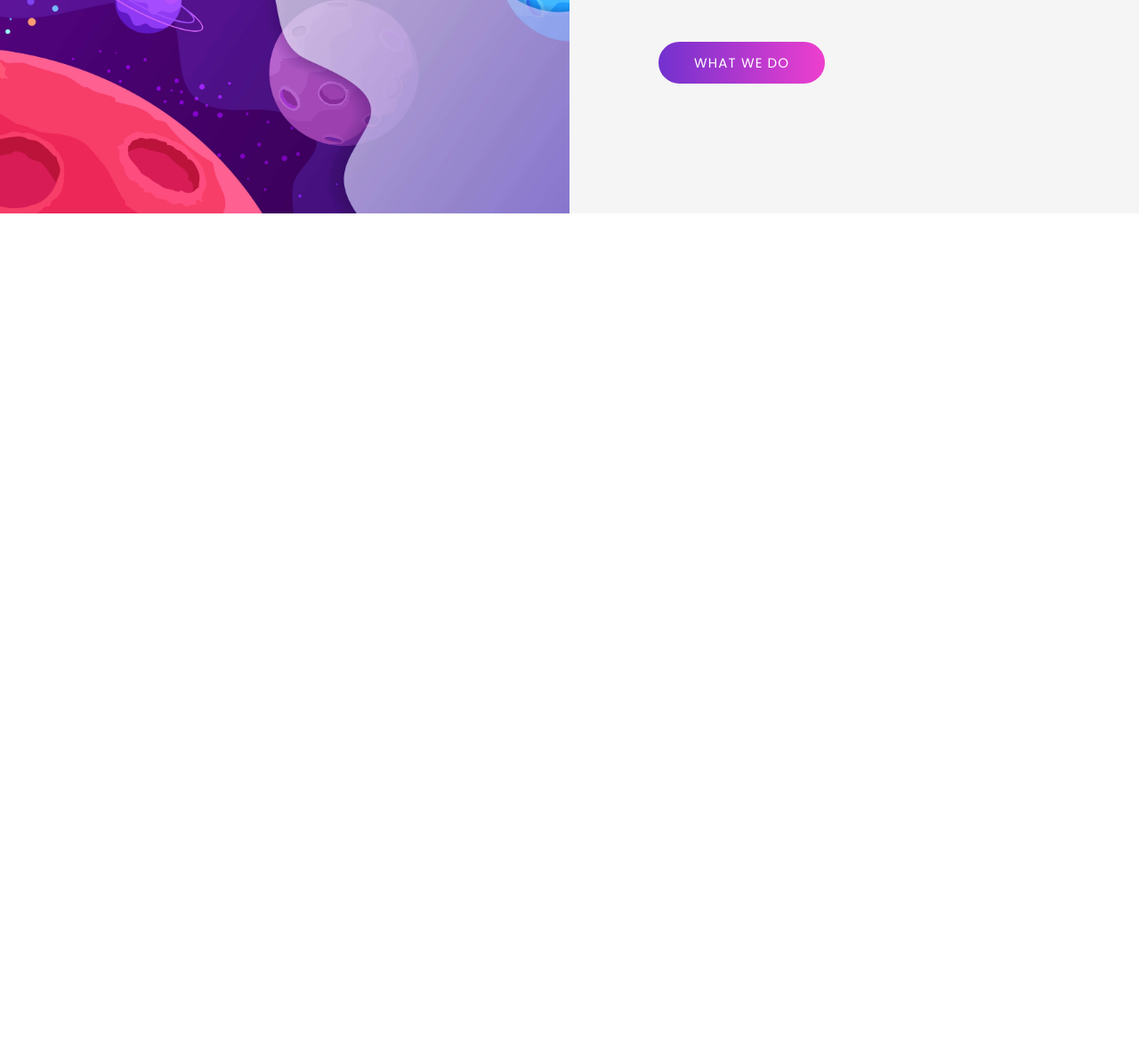
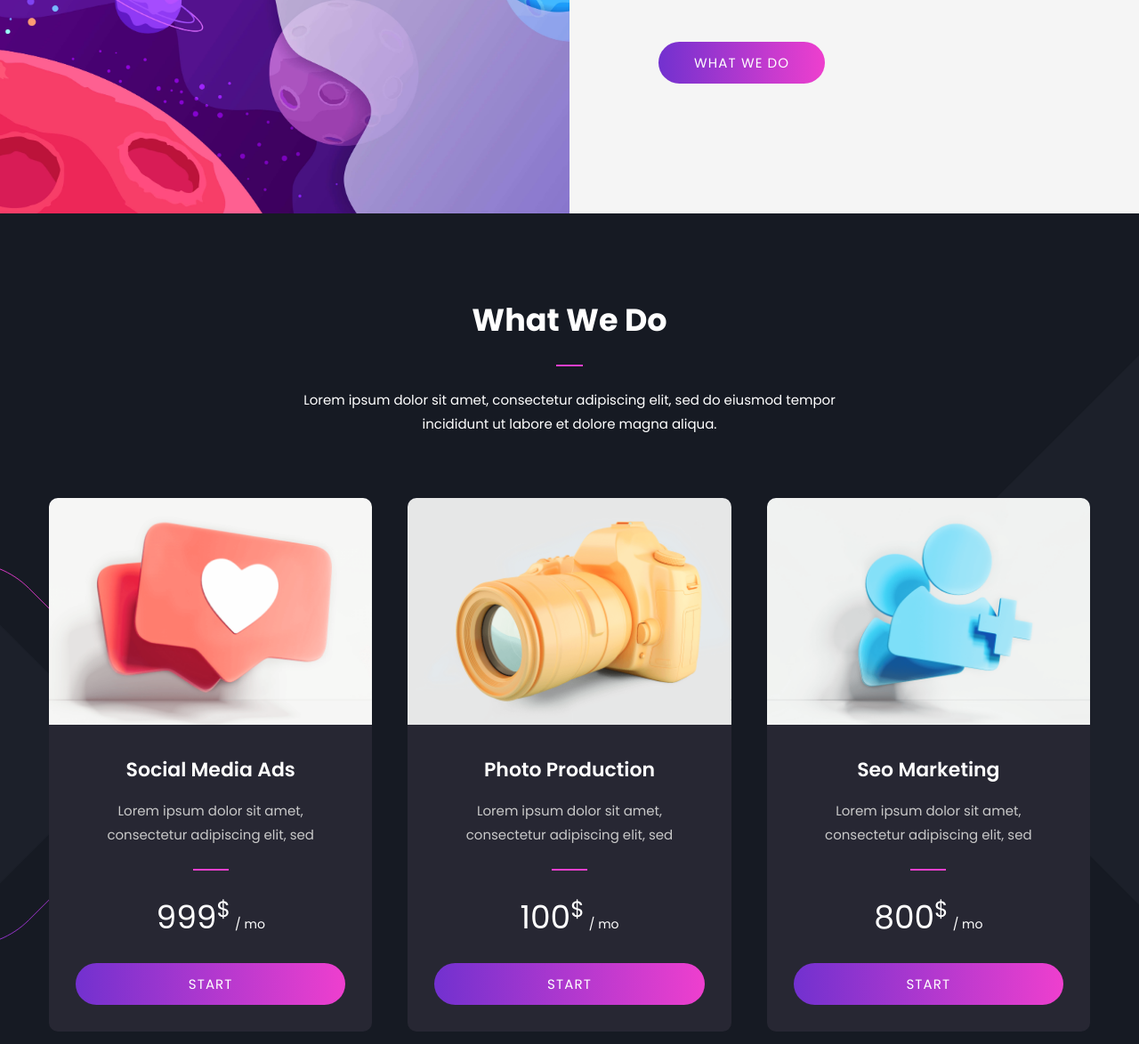
Before and after one commit to saifulemon/violy, a plain HTML site: page index.html in a window 1280 px wide. Shown: the part 1623-2797 px from the top of the page at 89% size. Before the commit the page ends 1863 px from the top, so only its background shows below. Drawn offline with nearby package versions, Linux system fonts and the light colour scheme; files whose address does not match are found by name.

Commit message:
product section added with mobile responsive

```diff
--- a/assets/css/base.css
+++ b/assets/css/base.css
@@ -88,6 +88,15 @@
   margin-left: -15px;
 }
 
+.row-grid {
+  display: grid;
+  grid-template-columns: repeat(3, 1fr);
+  column-gap: 4rem;
+  place-items: center;
+  align-self: center;
+  justify-self: center;
+}
+
 .d-flex {
   display: flex;
   align-items: center;
--- a/assets/css/styles.css
+++ b/assets/css/styles.css
@@ -5,7 +5,7 @@
 1. Top Navbar
 2. Services Section
 3. Welcome section
-4.
+4. Products section
 5.
 6.
 7.
@@ -38,15 +38,6 @@
   padding: 100px 0;
 }
 
-.row-grid {
-  display: grid;
-  grid-template-columns: repeat(3, 1fr);
-  column-gap: 4rem;
-  place-items: center;
-  align-self: center;
-  justify-self: center;
-}
-
 .col {
   text-align: center;
   opacity: 1;
@@ -58,8 +49,14 @@
   position: relative;
   width: 90px;
   height: 90px;
-  background: -webkit-gradient(linear, left top, right top, from(#ee3fce), to(#7231CF));
-  background: linear-gradient(90deg, #ee3fce 0%, #7231CF 100%);
+  background: -webkit-gradient(
+    linear,
+    left top,
+    right top,
+    from(#ee3fce),
+    to(#7231cf)
+  );
+  background: linear-gradient(90deg, #ee3fce 0%, #7231cf 100%);
   border-radius: 50%;
   display: flex;
   -webkit-box-pack: center;
@@ -70,7 +67,7 @@
 
 .col span::before {
   border-radius: 50%;
-    content: '';
+  content: "";
   position: absolute;
   background: #fde8f9;
   z-index: -1;
@@ -174,13 +171,168 @@
   );
 }
 
+/* 4. Products section */
+.products {
+  background: #161a23;
+  padding: 100px 0;
+  position: relative;
+  overflow: hidden;
+}
+
+.element-ten {
+  position: absolute;
+  top: 50px;
+  right: 0px;
+  animation: elm_th 1s infinite ease-in-out;
+  animation-direction: alternate-reverse;
+}
+
+.element-eleven {
+  position: absolute;
+  bottom: 150px;
+  left: -20px;
+  animation: elm_th 1s infinite ease-in-out;
+  animation-direction: alternate-reverse;
+}
+
+@keyframes elm_th {
+  0% {
+    transform: translateX(0px);
+  }
+  100% {
+    transform: translateX(10px);
+  }
+}
+
+.title-box {
+  margin: 0 auto;
+  text-align: center;
+}
+
+.title-box h2 {
+  color: #fff;
+  padding-bottom: 35px;
+  font-size: 3.5rem;
+  position: relative;
+}
+
+.title-box h2::after {
+  content: "";
+  position: absolute;
+  display: block;
+  width: 30px;
+  height: 2px;
+  background: #ee3fce;
+  top: 70px;
+  left: 0;
+  right: 0;
+  margin-inline: auto;
+}
+
+.title-box p {
+  color: #fff;
+  max-width: 600px;
+  padding-block: 2rem;
+}
+
+.products-cards {
+  margin-top: 5rem;
+}
+
+.card {
+  background: #fff;
+  overflow: hidden;
+  transition: 0.3s;
+  position: relative;
+  border-radius: 10px;
+  text-align: center;
+  background: #272733;
+}
+
+.card:hover {
+  transform: translate(0px, -10px);
+}
+
+.card img {
+  width: 100%;
+  transition: 0.3s;
+}
+
+.card-body {
+  padding: 30px;
+}
+
+.card-body h3 {
+  padding-inline: 25px;
+  transition: 0.3s;
+  color: #fff;
+}
+
+.card-body p {
+  margin-top: 15px;
+  padding-inline: 25px;
+  color: #c9c9c9;
+  position: relative;
+}
+
+.card-body p::after {
+  content: "";
+  position: relative;
+  display: block;
+  width: 40px;
+  height: 2px;
+  background: #ee3fce;
+  margin-top: 25px;
+  left: 0;
+  right: 0;
+  margin-inline: auto;
+}
+
+.card-body span {
+  display: block;
+  color: #fff;
+  font-size: 36px;
+  font-weight: 500;
+  margin-top: 25px;
+}
+
+.card-body span i {
+  font-size: 14px;
+  font-weight: 400;
+  font-style: normal;
+  padding-left: 5px;
+}
+
+.card-body .btn {
+  margin-top: 3rem;
+}
+
+.card-body .btn a {
+  width: 100%;
+  background: -webkit-gradient(
+    linear,
+    left top,
+    right top,
+    from(#7231cf),
+    to(#ee3fce)
+  );
+}
+
+.card-body .btn a:hover {
+  box-shadow: inset 0 0 0 25px #fff;
+  color: #272733;
+}
+
 /********** mobile responsive ***********/
 @media (max-width: 1200px) {
 
 }
 
-@media (max-width: 992px) {
-
+@media (max-width: 1024px) {
+  /* 4. Products section */
+  .products-cards {
+    padding-inline: 3rem;
+  }
 }
 
 @media (max-width: 768px) {
@@ -201,6 +353,11 @@
   .wlc-wrap .wlc-txt h2 {
     font-size: 2.8rem;
   }
+
+  /* 4. Products section */
+  .card {
+    width: 65%;
+  }
 }
 
 @media (max-width: 576px) {
@@ -210,13 +367,23 @@
     text-align: center;
   }
 
-  .top-nav .container .left-nav, .right-nav {
+  .top-nav .container .left-nav,
+  .right-nav {
     display: flex;
     flex-direction: row;
     align-items: center;
     flex-wrap: wrap;
     justify-content: center;
     gap: 8px;
+  }
+
+  /* 4. Products section */
+  .card {
+    width: 95%;
+  }
+
+  .title-box p {
+    padding-inline: 1.8rem;
   }
 }
 
--- a/index.html
+++ b/index.html
@@ -216,6 +216,62 @@
     </section>
     <!-- end welcome section -->
 
+    <!-- start products section -->
+    <section class="products">
+      <span class="element-ten">
+        <img src="assets/images/cub_ten.svg" />
+      </span>
+      <span class="element-eleven">
+        <img src="assets/images/cub_twelve.svg" />
+      </span>
+      <div class="container">
+        <div class="row">
+          <div class="title-box">
+            <h2>What We Do</h2>
+            <p>Lorem ipsum dolor sit amet, consectetur adipiscing elit, sed do eiusmod tempor incididunt ut labore et dolore magna aliqua.</p>
+          </div>
+          <div class="row products-cards">
+            <div class="row-grid">
+              <div class="card">
+                <img src="assets/images/block_one_l.png" alt="747">
+                <div class="card-body">
+                  <h3>Social Media Ads</h3>
+                  <p>Lorem ipsum dolor sit amet, consectetur adipiscing elit, sed</p>
+                  <span>999<sup><small>$</small></sup><i>/ mo</i></span>
+                  <div class="btn">
+                    <a href="#">start</a>
+                  </div>
+                </div>
+              </div>
+              <div class="card">
+                <img src="assets/images/block_two_l.png" alt="747">
+                <div class="card-body">
+                  <h3>Photo Production</h3>
+                  <p>Lorem ipsum dolor sit amet, consectetur adipiscing elit, sed</p>
+                  <span>100<sup><small>$</small></sup><i>/ mo</i></span>
+                  <div class="btn">
+                    <a href="#">start</a>
+                  </div>
+                </div>
+              </div>
+              <div class="card">
+                <img src="assets/images/block_three_l.png" alt="747">
+                <div class="card-body">
+                  <h3>Seo Marketing</h3>
+                  <p>Lorem ipsum dolor sit amet, consectetur adipiscing elit, sed</p>
+                  <span>800<sup><small>$</small></sup><i>/ mo</i></span>
+                  <div class="btn">
+                    <a href="#">start</a>
+                  </div>
+                </div>
+              </div>
+            </div>
+          </div>
+        </div>
+      </div>
+    </section>
+    <!-- end products section -->
+
     <!-- Swiper JS -->
     <script src="https://cdn.jsdelivr.net/npm/swiper@10/swiper-bundle.min.js"></script>
     <script src="https://unpkg.com/aos@2.3.1/dist/aos.js"></script>
```
Also changed, not shown: assets/images/block_one_l.png (added), assets/images/block_three_l.png (added), assets/images/block_two_l.png (added), assets/images/cub_ten.svg (added), assets/images/cub_twelve.svg (added). Lines whose indentation alone changed are shown as unchanged.
